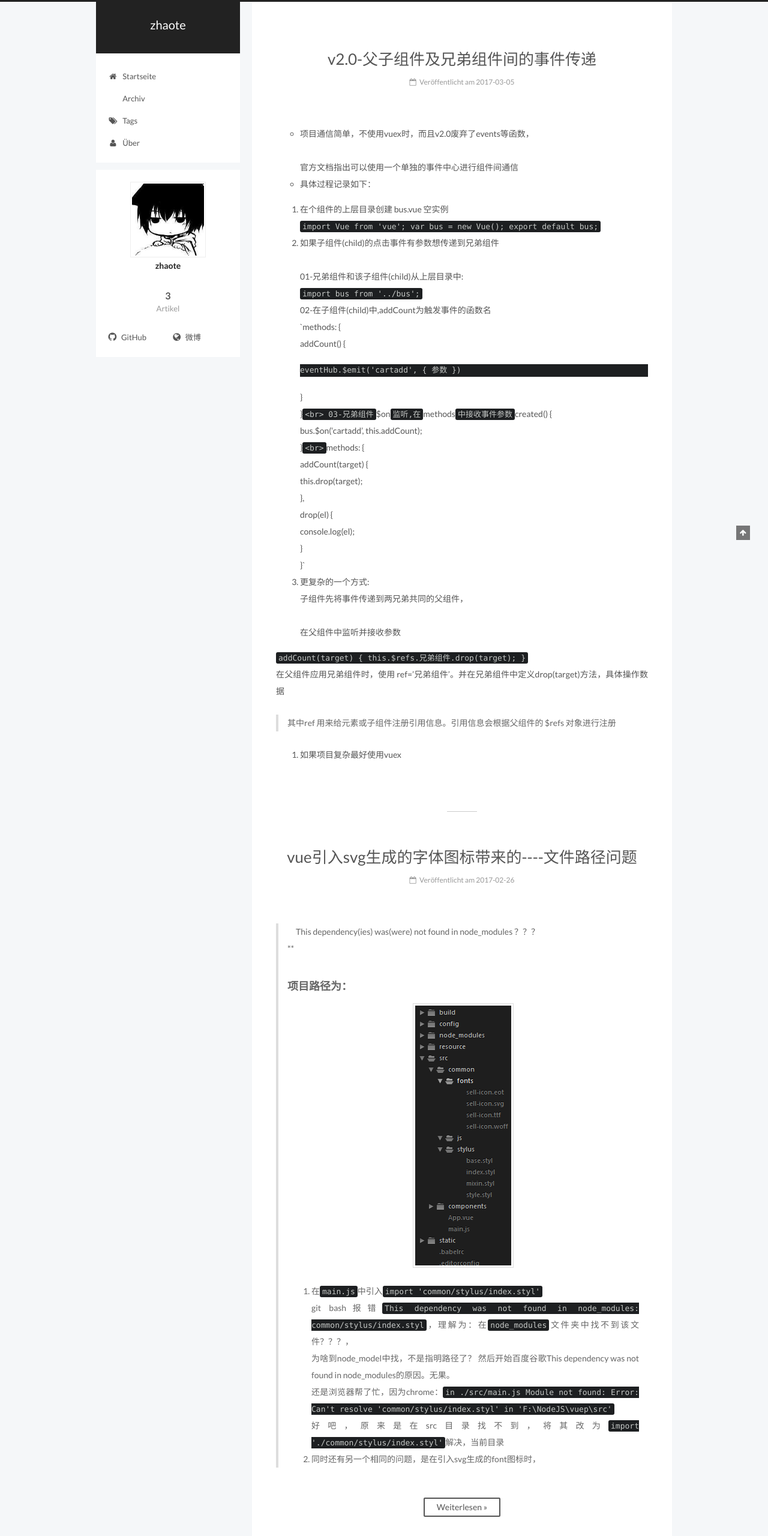
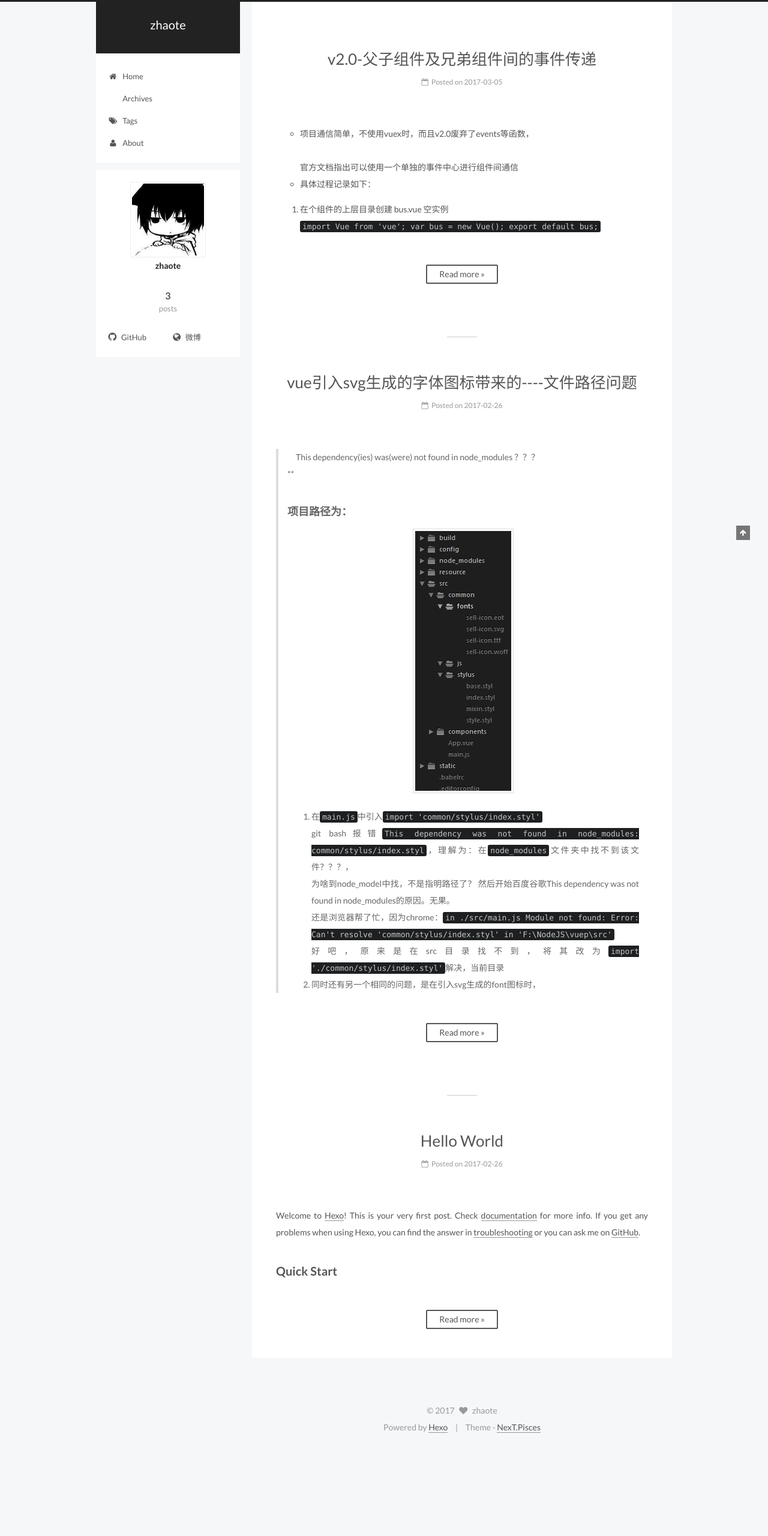
Before and after one commit to zhaoteee/zhaoteee.github.io, a plain HTML site: page index.html in a window 1280 px wide. Shown: the top 2560 px of the page at 60% size. After the commit the page ends 2413 px from the top, so only its background shows below. Drawn offline with Linux system fonts and the light colour scheme; files whose address does not match are found by name.

Commit message:
Site updated: 2017-03-05 14:37:59

```diff
--- a/css/main.css
+++ b/css/main.css
@@ -1701,7 +1701,7 @@ pre .javascript .function {
   width: 4px;
   height: 4px;
   border-radius: 50%;
-  background: #1affe8;
+  background: #ffcdff;
 }
 .links-of-blogroll {
   font-size: 13px;
--- a/index.html
+++ b/index.html
@@ -194,7 +194,7 @@
 
               <i class="menu-item-icon fa fa-fw fa-home"></i> <br />
 
-            Startseite
+            Home
           </a>
         </li>
 
@@ -204,7 +204,7 @@
 
               <i class="menu-item-icon fa fa-fw fa-archives"></i> <br />
 
-            Archiv
+            Archives
           </a>
         </li>
 
@@ -224,7 +224,7 @@
 
               <i class="menu-item-icon fa fa-fw fa-user"></i> <br />
 
-            Über
+            About
           </a>
         </li>
 
@@ -297,7 +297,7 @@
                 <i class="fa fa-calendar-o"></i>
               </span>
 
-                <span class="post-meta-item-text">Veröffentlicht am</span>
+                <span class="post-meta-item-text">Posted on</span>
 
               <time title="Post created" itemprop="dateCreated datePublished" datetime="2017-03-05T14:26:40+08:00">
                 2017-03-05
@@ -336,31 +336,21 @@
 
 
 
-
-            <ul>
+          <ul>
 <li>项目通信简单，不使用vuex时，而且v2.0废弃了events等函数，<br><br> 官方文档指出可以使用一个单独的事件中心进行组件间通信</li>
 <li>具体过程记录如下：</li>
 </ul>
 <ol>
 <li>在个组件的上层目录创建 bus.vue 空实例<br> <code>import Vue from &#39;vue&#39;;
  var bus = new Vue();
- export default bus;</code></li>
-<li>如果子组件(child)的点击事件有参数想传递到兄弟组件<br><br> 01-兄弟组件和该子组件(child)从上层目录中:<br> <code>import bus from &#39;../bus&#39;;</code><br> 02-在子组件(child)中,addCount为触发事件的函数名<br> `methods: {<br>   addCount() {<pre><code>eventHub.$emit(&apos;cartadd&apos;, { 参数 })
-</code></pre>   }<br>}<code>&lt;br&gt;
-03-兄弟组件</code>$on<code>监听,在</code>methods<code>中接收事件参数</code>created() {<br> bus.$on(‘cartadd’, this.addCount);<br> }<code>&lt;br&gt;</code>methods: {<br> addCount(target) {<br>  this.drop(target);<br> },<br> drop(el) {<br>   console.log(el);<br> }<br>}`</li>
-<li>更复杂的一个方式:<br>子组件先将事件传递到两兄弟共同的父组件，<br><br>在父组件中监听并接收参数<br></li>
-</ol>
-<p><code>addCount(target) {
-  this.$refs.兄弟组件.drop(target);
-}</code><br>在父组件应用兄弟组件时，使用 ref=’兄弟组件’。并在兄弟组件中定义drop(target)方法，具体操作数据</p>
-<blockquote>
-<p>其中ref 用来给元素或子组件注册引用信息。引用信息会根据父组件的 $refs 对象进行注册</p>
-</blockquote>
-<ol>
-<li>如果项目复杂最好使用vuex</li>
-</ol>
-
-
+ export default bus;</code></li></ol>
+          <!--noindex-->
+          <div class="post-button text-center">
+            <a class="btn" href="/2017/03/05/组件通信/#more" rel="contents">
+              Read more &raquo;
+            </a>
+          </div>
+          <!--/noindex-->
 
 
     </div>
@@ -439,7 +429,7 @@
                 <i class="fa fa-calendar-o"></i>
               </span>
 
-                <span class="post-meta-item-text">Veröffentlicht am</span>
+                <span class="post-meta-item-text">Posted on</span>
 
               <time title="Post created" itemprop="dateCreated datePublished" datetime="2017-02-26T16:43:07+08:00">
                 2017-02-26
@@ -489,7 +479,7 @@ common/stylus/index.styl</code>，理解为：在<code>node_modules</code>文件
           <!--noindex-->
           <div class="post-button text-center">
             <a class="btn" href="/2017/02/26/vue引入svg生成的字体/#more" rel="contents">
-              Weiterlesen &raquo;
+              Read more &raquo;
             </a>
           </div>
           <!--/noindex-->
@@ -571,7 +561,7 @@ common/stylus/index.styl</code>，理解为：在<code>node_modules</code>文件
                 <i class="fa fa-calendar-o"></i>
               </span>
 
-                <span class="post-meta-item-text">Veröffentlicht am</span>
+                <span class="post-meta-item-text">Posted on</span>
 
               <time title="Post created" itemprop="dateCreated datePublished" datetime="2017-02-26T15:37:26+08:00">
                 2017-02-26
@@ -615,7 +605,7 @@ common/stylus/index.styl</code>，理解为：在<code>node_modules</code>文件
           <!--noindex-->
           <div class="post-button text-center">
             <a class="btn" href="/2017/02/26/hello-world/#more" rel="contents">
-              Weiterlesen &raquo;
+              Read more &raquo;
             </a>
           </div>
           <!--/noindex-->
@@ -694,7 +684,7 @@ common/stylus/index.styl</code>，理解为：在<code>node_modules</code>文件
             <div class="site-state-item site-state-posts">
               <a href="/archives">
                 <span class="site-state-item-count">3</span>
-                <span class="site-state-item-name">Artikel</span>
+                <span class="site-state-item-name">posts</span>
               </a>
             </div>
 
@@ -768,7 +758,7 @@ common/stylus/index.styl</code>，理解为：在<code>node_modules</code>文件
 
 
 <div class="powered-by">
-  Erstellt mit  <a class="theme-link" href="https://hexo.io">Hexo</a>
+  Powered by <a class="theme-link" href="https://hexo.io">Hexo</a>
 </div>
 
 <div class="theme-info">
```
Also changed, not shown: 2017/02/26/hello-world/index.html (+8 -8 lines), 2017/02/26/vue引入svg生成的字体/index.html (+8 -8 lines), 2017/03/05/组件通信/index.html (+11 -14 lines), archives/2017/02/index.html (+7 -7 lines), archives/2017/03/index.html (+7 -7 lines), archives/2017/index.html (+7 -7 lines), archives/index.html (+7 -7 lines).
